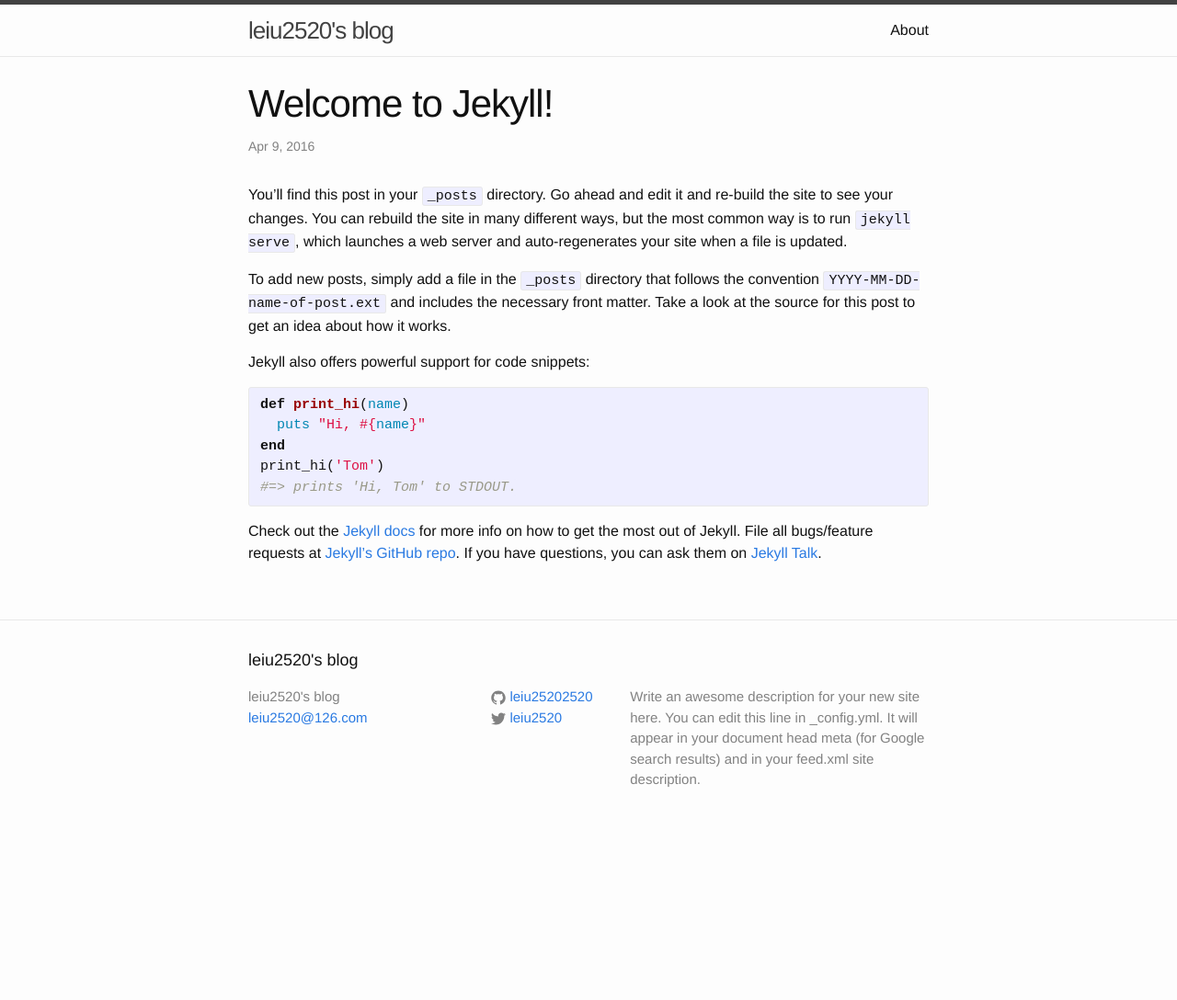
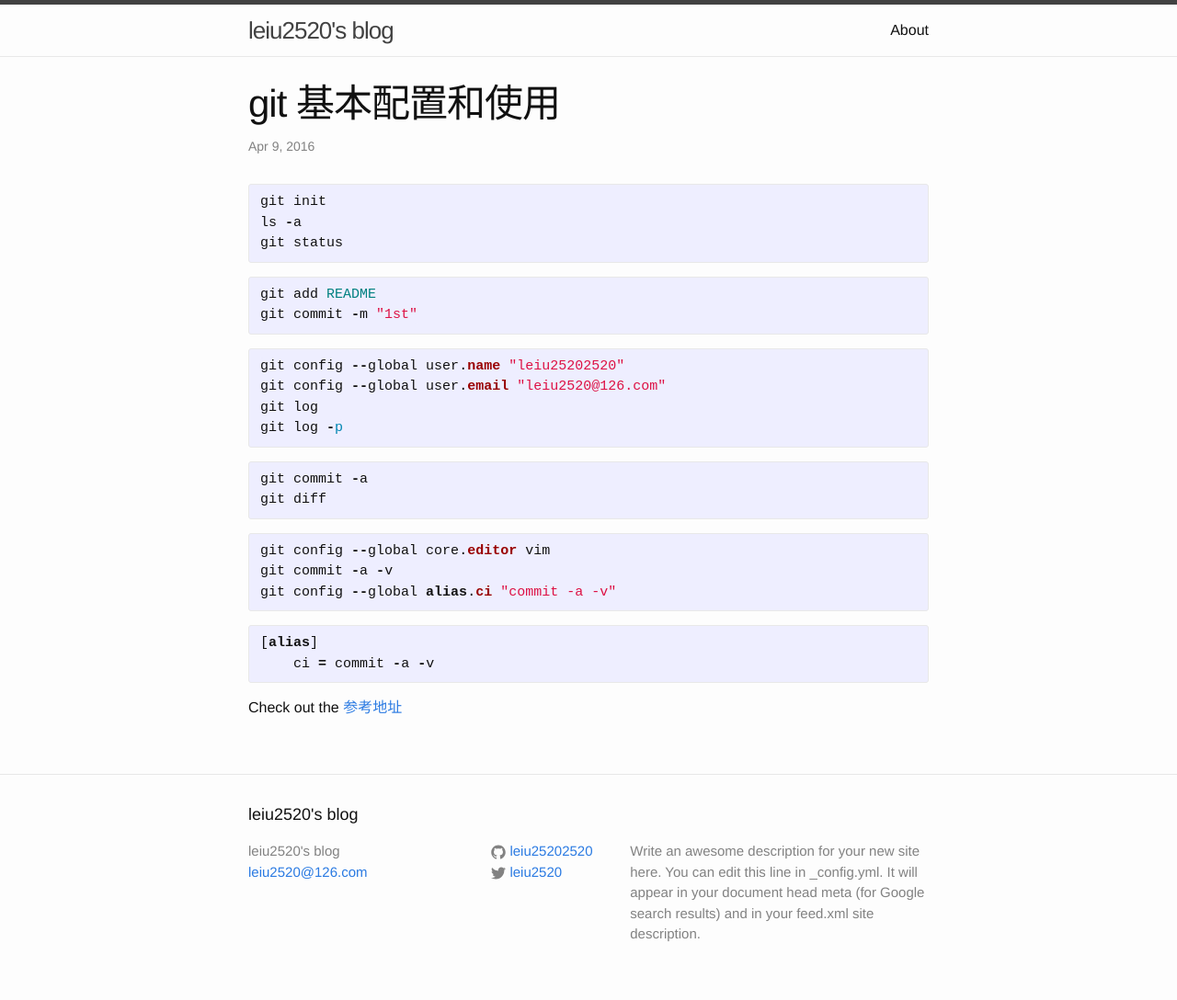
Before and after one commit to leiu25202520/leiu25202520.github.com, a Jekyll site: the page built from _posts/2016-04-10-welcome-to-jekyll.markdown, in a window 1280 px wide. Shown: the whole page at 92% size. Built offline with Jekyll 4.4.1, drawn with Linux system fonts in a browser that asks for light colours; before the commit the page ends 920 px from its top, so only the background shows below that.

Commit message:
git 基本配置

```diff
--- a/_posts/2016-04-10-welcome-to-jekyll.markdown
+++ b/_posts/2016-04-10-welcome-to-jekyll.markdown
@@ -1,25 +1,49 @@
 ---
 layout: post
-title:  "Welcome to Jekyll!"
+title:  "git 基本配置和使用"
 date:   2016-04-10 07:56:25 +0800
-categories: jekyll update
 ---
-You’ll find this post in your `_posts` directory. Go ahead and edit it and re-build the site to see your changes. You can rebuild the site in many different ways, but the most common way is to run `jekyll serve`, which launches a web server and auto-regenerates your site when a file is updated.
 
-To add new posts, simply add a file in the `_posts` directory that follows the convention `YYYY-MM-DD-name-of-post.ext` and includes the necessary front matter. Take a look at the source for this post to get an idea about how it works.
-
-Jekyll also offers powerful support for code snippets:
 
 {% highlight ruby %}
-def print_hi(name)
-  puts "Hi, #{name}"
-end
-print_hi('Tom')
-#=> prints 'Hi, Tom' to STDOUT.
+git init
+ls -a
+git status
 {% endhighlight %}
 
-Check out the [Jekyll docs][jekyll-docs] for more info on how to get the most out of Jekyll. File all bugs/feature requests at [Jekyll’s GitHub repo][jekyll-gh]. If you have questions, you can ask them on [Jekyll Talk][jekyll-talk].
 
-[jekyll-docs]: http://jekyllrb.com/docs/home
-[jekyll-gh]:   https://github.com/jekyll/jekyll
-[jekyll-talk]: https://talk.jekyllrb.com/
+{% highlight ruby %}
+git add README
+git commit -m "1st"
+{% endhighlight %}
+
+
+{% highlight ruby %}
+git config --global user.name "leiu25202520"
+git config --global user.email "leiu2520@126.com"
+git log
+git log -p
+{% endhighlight %}
+
+
+{% highlight ruby %}
+git commit -a
+git diff
+{% endhighlight %}
+
+
+{% highlight ruby %}
+git config --global core.editor vim
+git commit -a -v
+git config --global alias.ci "commit -a -v"
+{% endhighlight %}
+
+
+{% highlight ruby %}
+[alias]
+    ci = commit -a -v
+{% endhighlight %}
+
+Check out the [参考地址][video-link]
+
+[video-link]: http://haoduoshipin.com/v/4
```
